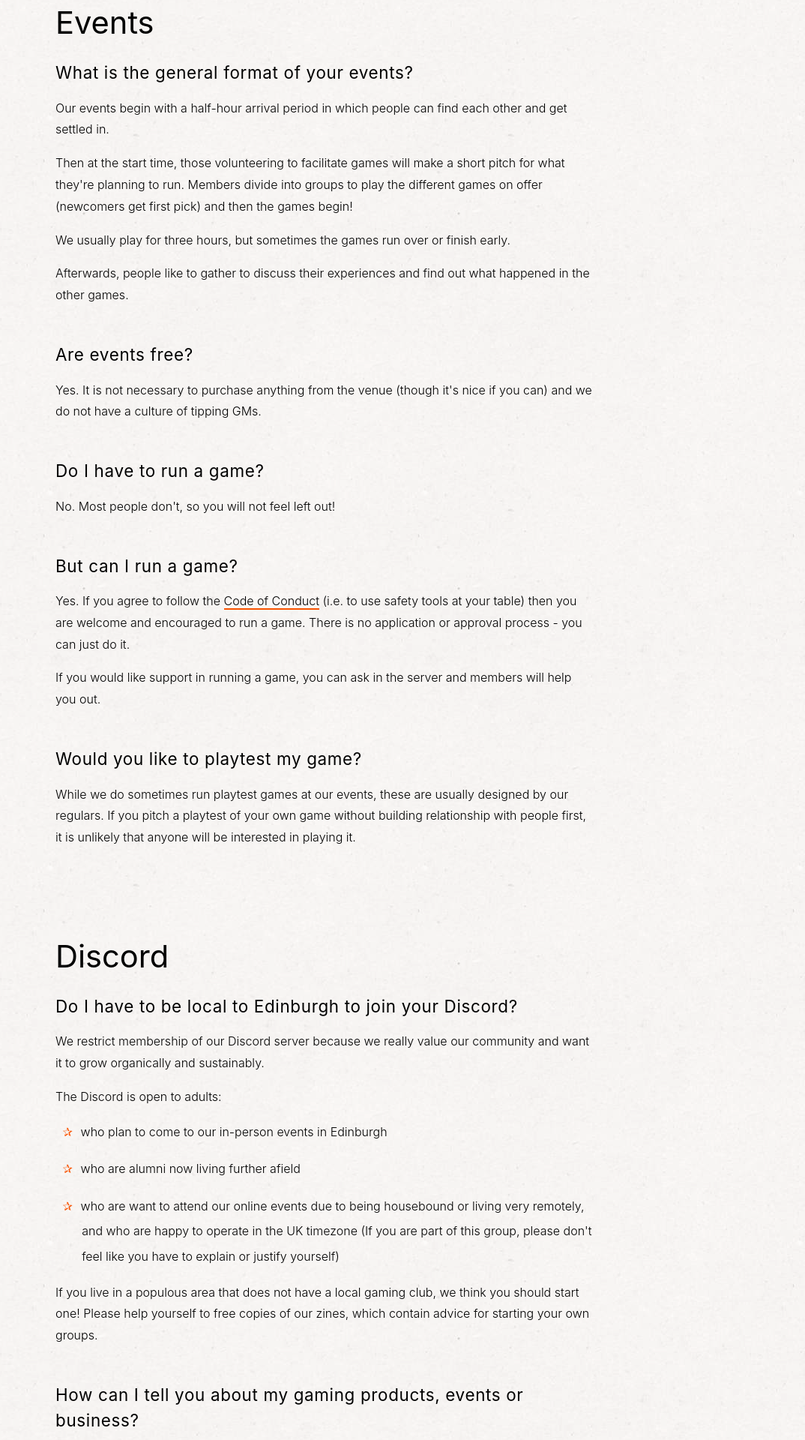
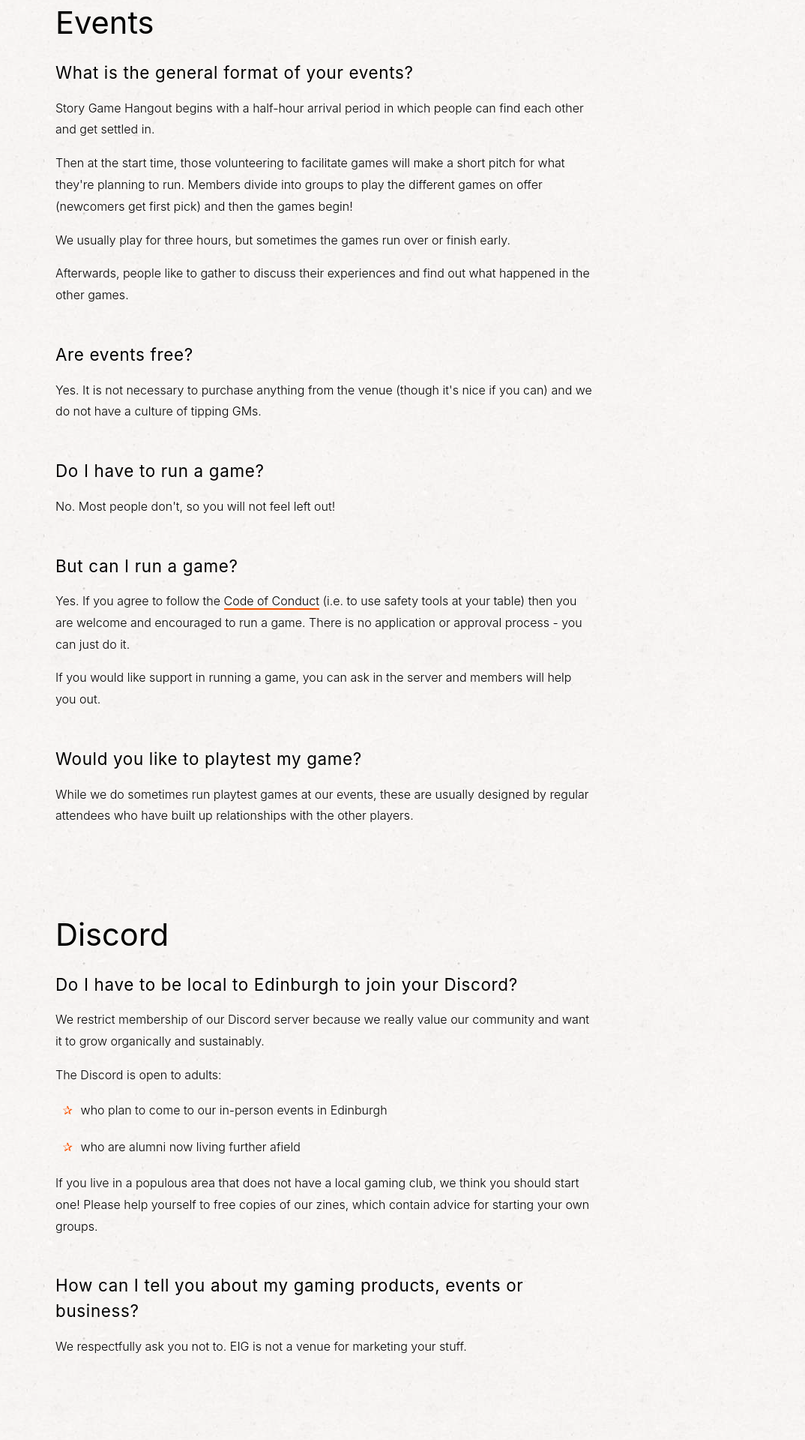
Before and after one commit to empowermint/edinburgh-indie-gamers, a Next.js app: page /faq in a window 1280 px wide. Shown: the part 760-2680 px from the top of the page at 75% size, without its empty margins (206-1280 px from the left). Built offline with nearby package versions, Linux system fonts and the light colour scheme; a web font is replaced by a local one.

Commit message:
Remove online events

```diff
--- a/pages/faq.mdx
+++ b/pages/faq.mdx
@@ -25,7 +25,7 @@ D&D is a good game, but it's not what we are about. Do not worry if you've never
 
 ### What is the general format of your events?
 
-Our events begin with a half-hour arrival period in which people can find each other and get settled in.
+Story Game Hangout begins with a half-hour arrival period in which people can find each other and get settled in.
 
 Then at the start time, those volunteering to facilitate games will make a short pitch for what they're planning to run. Members divide into groups to play the different games on offer (newcomers get first pick) and then the games begin!
 
@@ -49,7 +49,7 @@ If you would like support in running a game, you can ask in the server and membe
 
 ### Would you like to playtest my game?
 
-While we do sometimes run playtest games at our events, these are usually designed by our regulars. If you pitch a playtest of your own game without building relationship with people first, it is unlikely that anyone will be interested in playing it.
+While we do sometimes run playtest games at our events, these are usually designed by regular attendees who have built up relationships with the other players.
 
 ## Discord
 
@@ -61,12 +61,11 @@ The Discord is open to adults:
 
 - who plan to come to our in-person events in Edinburgh
 - who are alumni now living further afield
-- who are want to attend our online events due to being housebound or living very remotely, and who are happy to operate in the UK timezone (If you are part of this group, please don't feel like you have to explain or justify yourself)
 
 If you live in a populous area that does not have a local gaming club, we think you should start one! Please help yourself to free copies of our zines, which contain advice for starting your own groups.
 
 ### How can I tell you about my gaming products, events or business?
 
-We respectfully ask you not to, with no exceptions. EIG is not a suitable venue for marketing your stuff.
+We respectfully ask you not to. EIG is not a venue for marketing your stuff.
 
 export default ({ children }) => <Layout meta={meta}>{children}</Layout>
```
Also changed, not shown: components/EventsIntro.mdx (+16 -5 lines).
